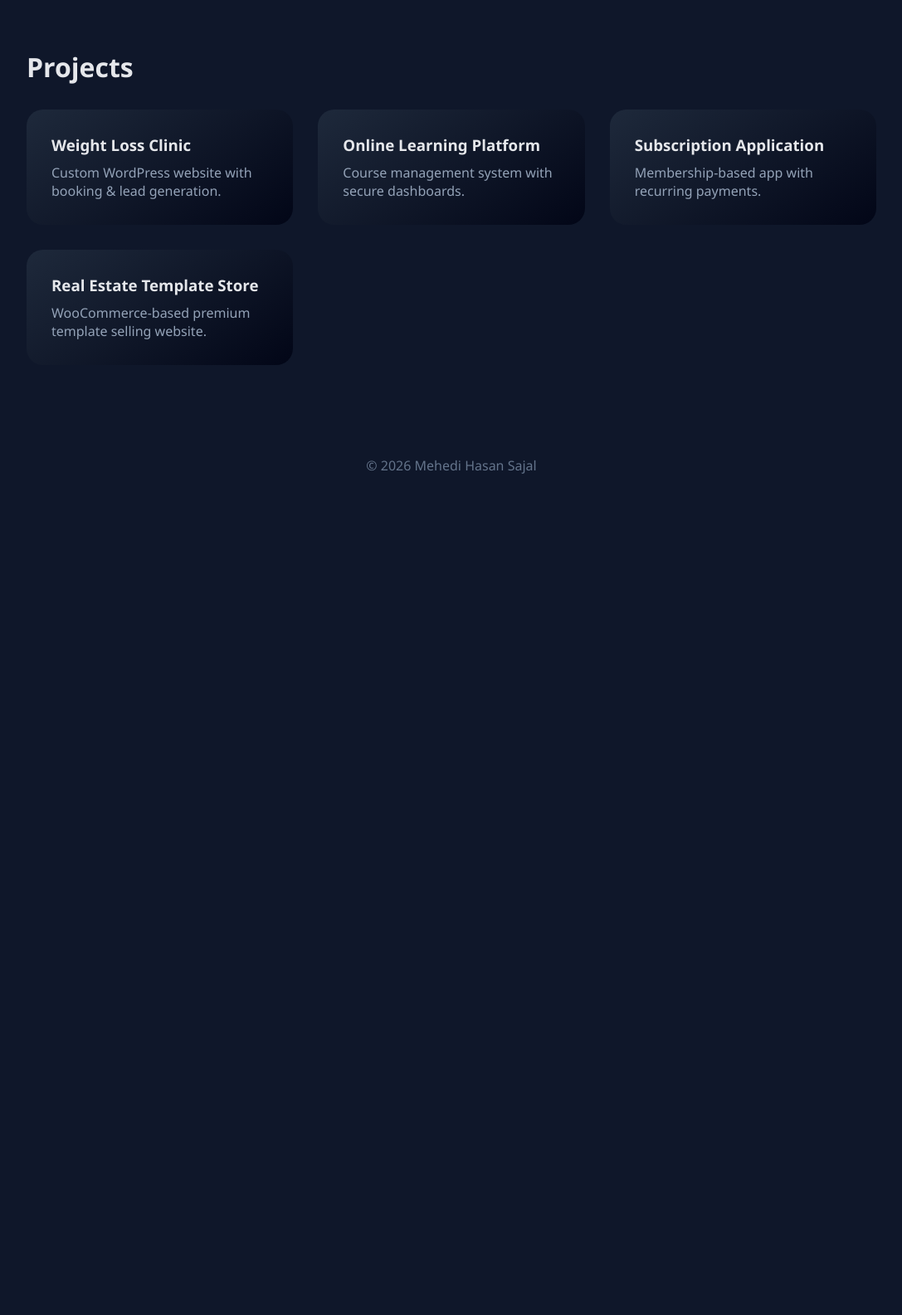
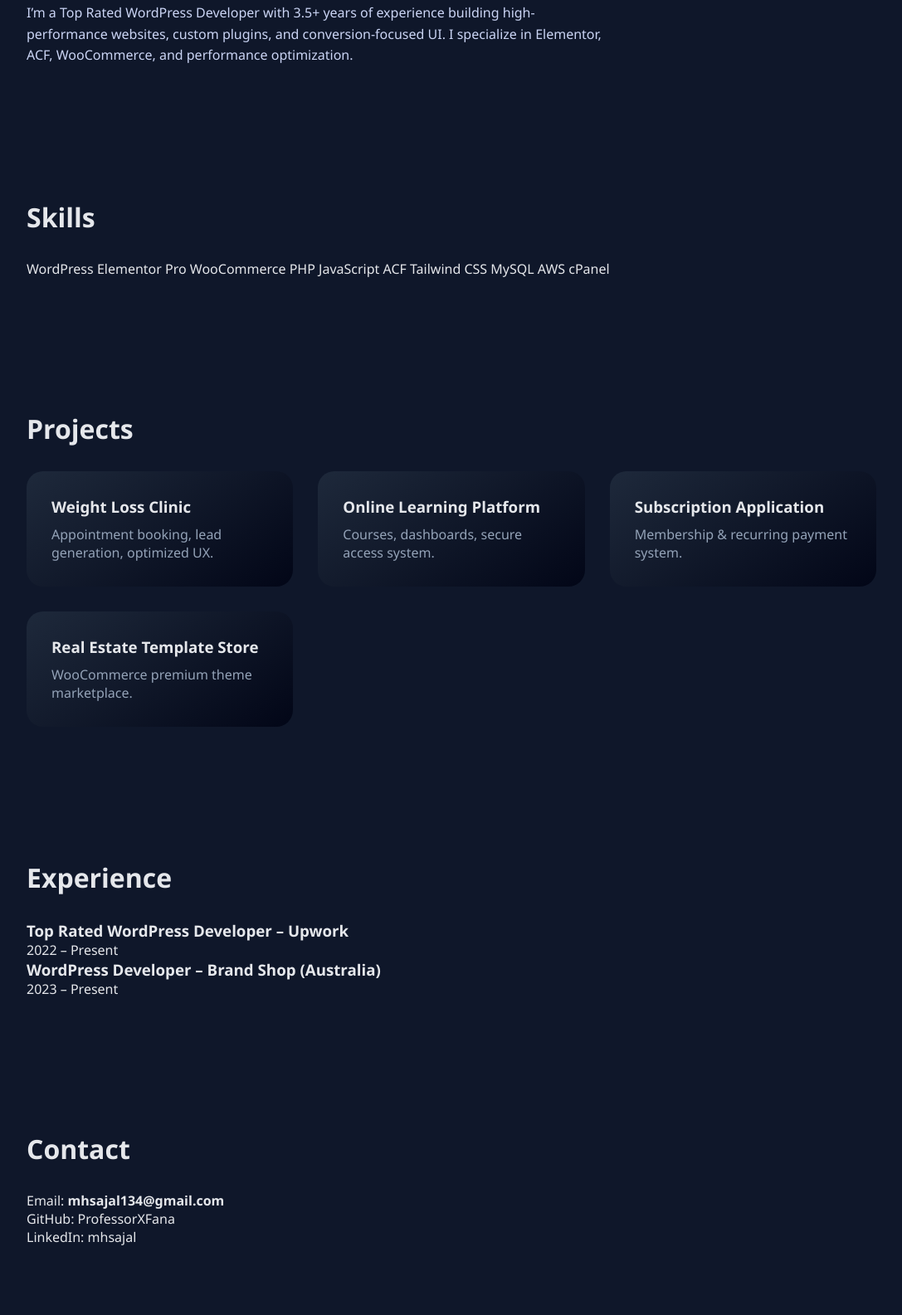
Before and after one commit to S4jal/S4jal.github.io, a plain HTML site: page index.html in a window 1280 px wide. Shown: the part 1105-2690 px from the top of the page at 83% size, without its empty margins (96-1183 px from the left). Before the commit the page ends 1707 px from the top, so only its background shows below. Drawn offline with nearby package versions, Linux system fonts and the light colour scheme.

Commit message:
Update index.html

```diff
--- a/index.html
+++ b/index.html
@@ -4,24 +4,48 @@
     <meta charset="UTF-8">
     <title>Mehedi Hasan Sajal | Portfolio</title>
     <meta name="viewport" content="width=device-width, initial-scale=1.0">
+
+    <!-- Three.js CDN -->
+    <script src="https://cdn.jsdelivr.net/npm/three@0.158.0/build/three.min.js"></script>
+
     <link rel="stylesheet" href="/style.css">
 </head>
 <body>
 
+<!-- 3D Background -->
+<canvas id="bg"></canvas>
+
 <header class="hero">
     <div class="hero-content">
         <h1>Mehedi Hasan Sajal</h1>
-        <p>WordPress Developer & Web Designer</p>
-        <a href="#projects" class="btn">View Projects</a>
+        <p>Top Rated WordPress Developer & Web Designer</p>
+        <a href="#projects" class="btn">View Work</a>
     </div>
 </header>
 
 <section class="about">
     <h2>About Me</h2>
     <p>
-        Top Rated WordPress Developer with 3.5+ years of experience.
-        Expert in custom plugins, performance optimization, and modern UI design.
+        I’m a Top Rated WordPress Developer with 3.5+ years of experience building
+        high-performance websites, custom plugins, and conversion-focused UI.
+        I specialize in Elementor, ACF, WooCommerce, and performance optimization.
     </p>
+</section>
+
+<section class="skills">
+    <h2>Skills</h2>
+    <div class="skill-grid">
+        <span>WordPress</span>
+        <span>Elementor Pro</span>
+        <span>WooCommerce</span>
+        <span>PHP</span>
+        <span>JavaScript</span>
+        <span>ACF</span>
+        <span>Tailwind CSS</span>
+        <span>MySQL</span>
+        <span>AWS</span>
+        <span>cPanel</span>
+    </div>
 </section>
 
 <section class="projects" id="projects">
@@ -30,24 +54,43 @@
     <div class="project-grid">
         <div class="card tilt">
             <h3>Weight Loss Clinic</h3>
-            <p>Custom WordPress website with booking & lead generation.</p>
+            <p>Appointment booking, lead generation, optimized UX.</p>
         </div>
 
         <div class="card tilt">
             <h3>Online Learning Platform</h3>
-            <p>Course management system with secure dashboards.</p>
+            <p>Courses, dashboards, secure access system.</p>
         </div>
 
         <div class="card tilt">
             <h3>Subscription Application</h3>
-            <p>Membership-based app with recurring payments.</p>
+            <p>Membership & recurring payment system.</p>
         </div>
 
         <div class="card tilt">
             <h3>Real Estate Template Store</h3>
-            <p>WooCommerce-based premium template selling website.</p>
+            <p>WooCommerce premium theme marketplace.</p>
         </div>
     </div>
+</section>
+
+<section class="experience">
+    <h2>Experience</h2>
+    <div class="exp-card">
+        <h3>Top Rated WordPress Developer – Upwork</h3>
+        <p>2022 – Present</p>
+    </div>
+    <div class="exp-card">
+        <h3>WordPress Developer – Brand Shop (Australia)</h3>
+        <p>2023 – Present</p>
+    </div>
+</section>
+
+<section class="contact">
+    <h2>Contact</h2>
+    <p>Email: <strong>mhsajal134@gmail.com</strong></p>
+    <p>GitHub: ProfessorXFana</p>
+    <p>LinkedIn: mhsajal</p>
 </section>
 
 <footer>
```
